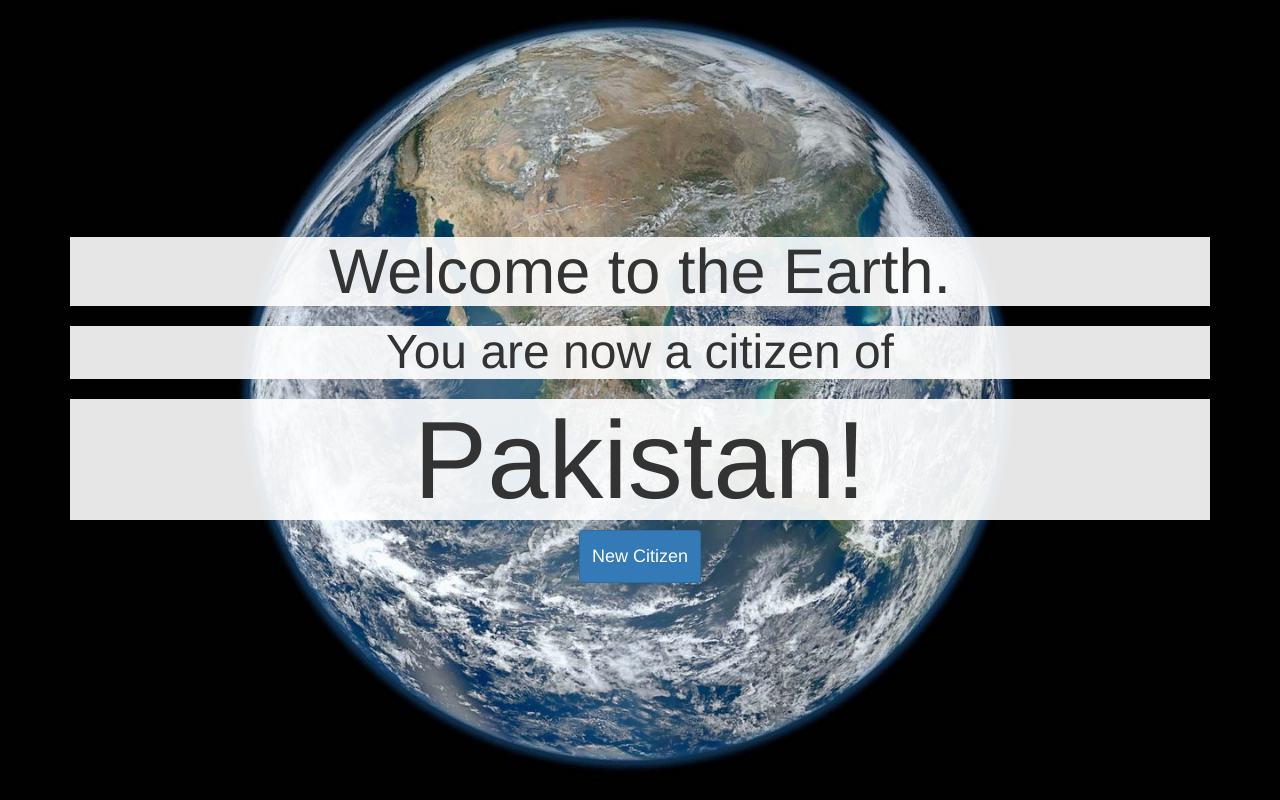
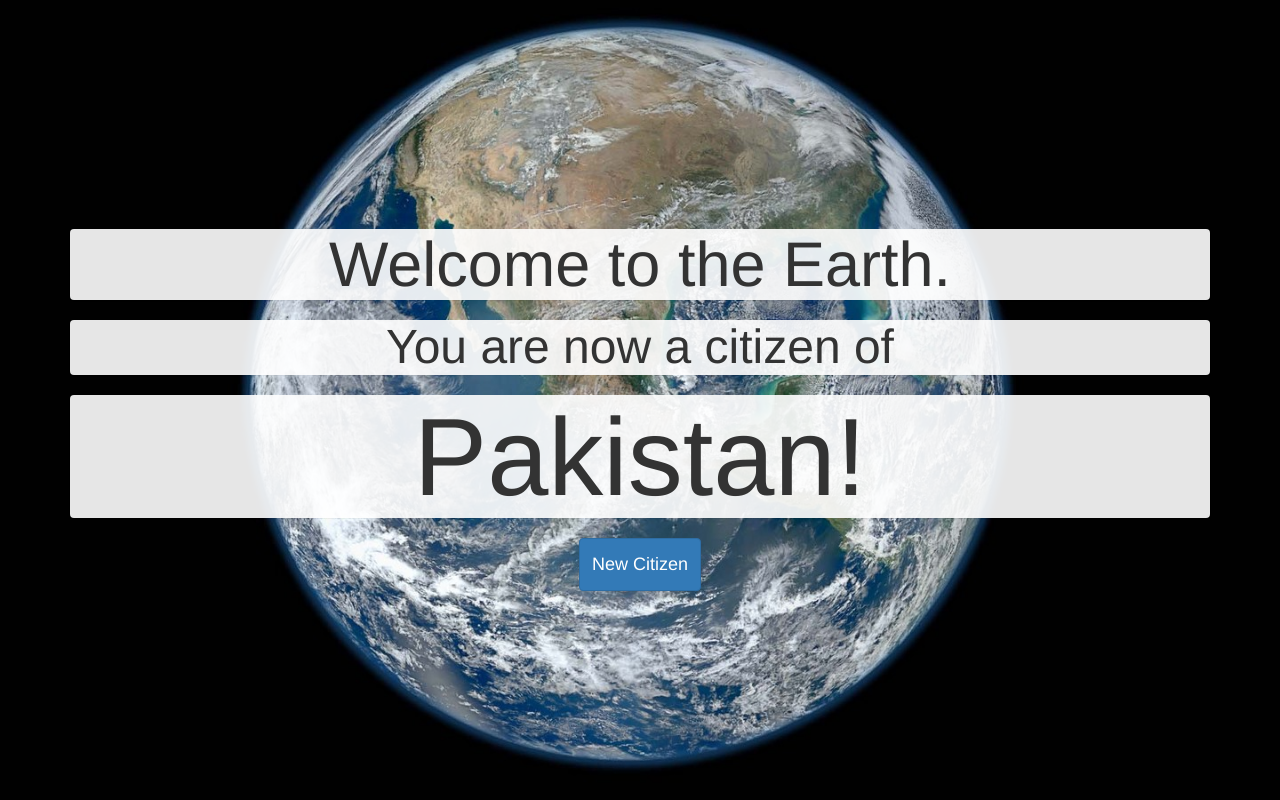
Before and after one commit to wackywendell/countrychooser, a plain HTML site: page index.html in a window 1280 px wide. Drawn offline with nearby package versions, Linux system fonts and the light colour scheme.

Commit message:
Add some nice rounded corners
Not necessary, but .panel makes it easy

```diff
--- a/index.html
+++ b/index.html
@@ -20,9 +20,9 @@
   <header class="header-image">
     <div class="headline">
       <div class="container">
-        <h2>Welcome to the Earth.</h2>
-        <h3>You are now a citizen of</h3>
-        <h1 id="countryheader"><span id="country" class="country">A COUNTRY</span>!</h1>
+        <h2 class="panel">Welcome to the Earth.</h2>
+        <h3 class="panel">You are now a citizen of</h3>
+        <h1 class="panel" id="countryheader"><span id="country" class="country">A COUNTRY</span>!</h1>
 
         <button type="button" id="retrybutton" class="btn btn-primary btn-large" onclick="countryUpdate()"><h4>New Citizen</h4></button>
       </div>
```
